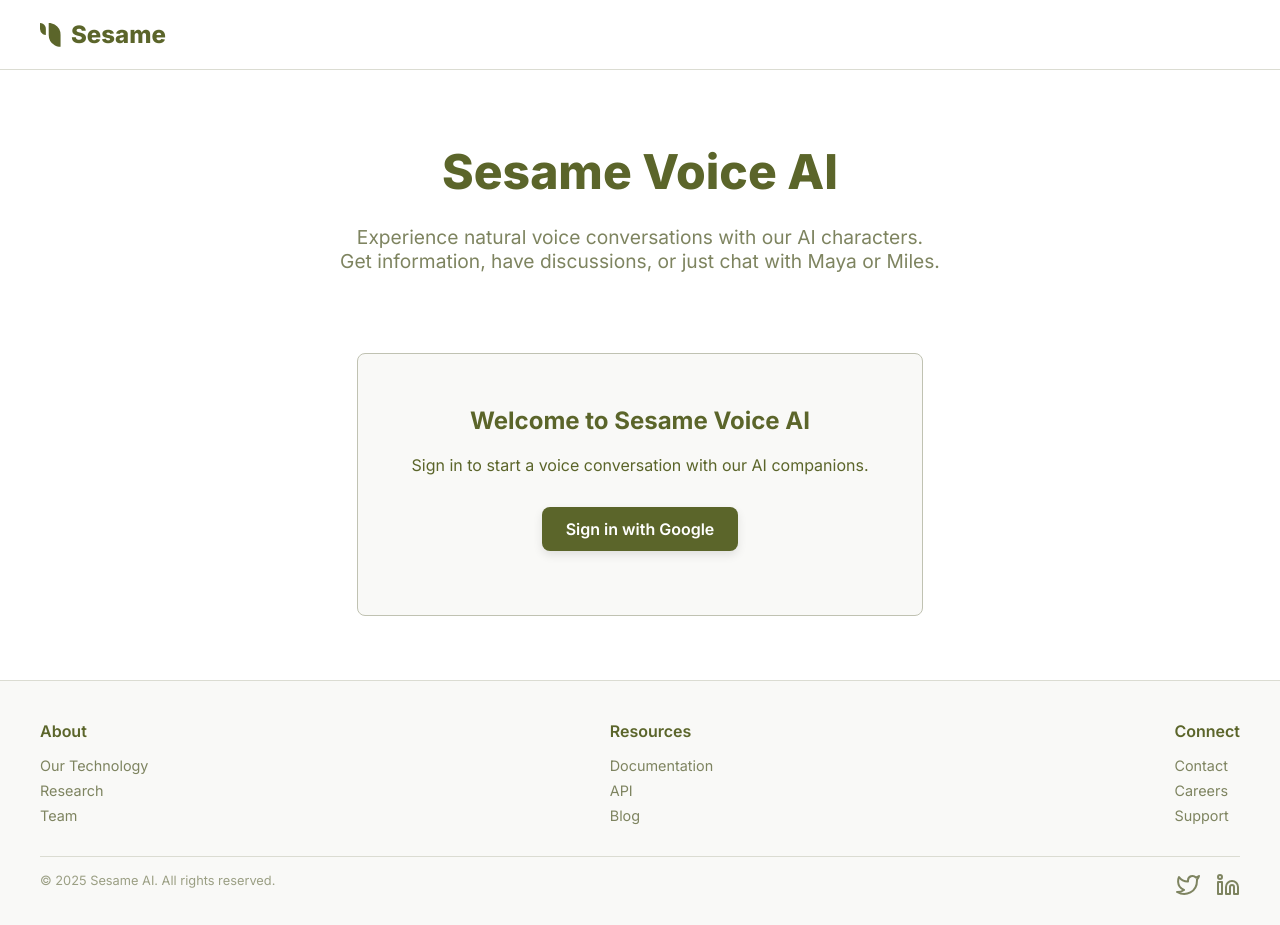
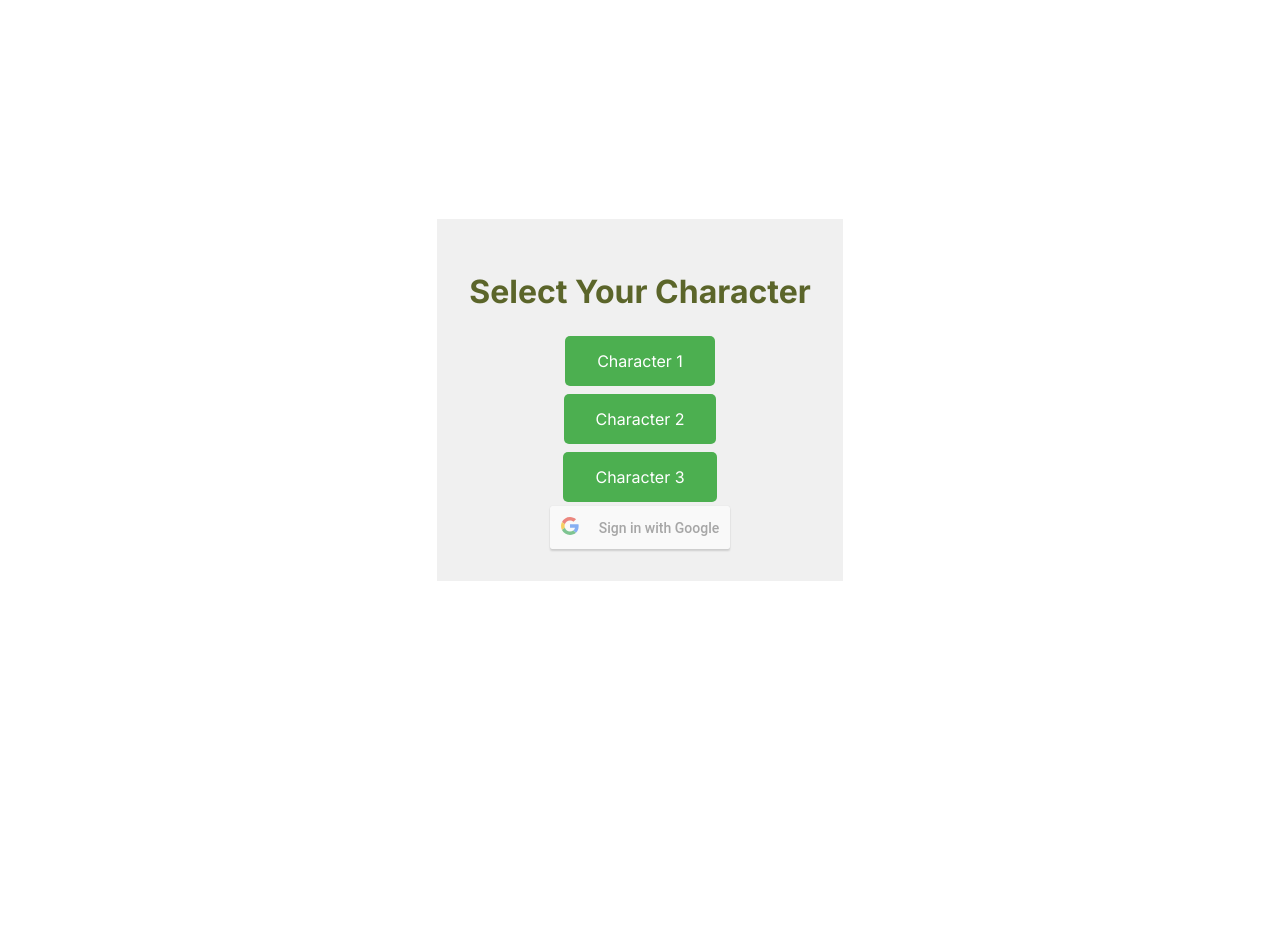
Before and after one commit to nvv1d/SSPP, a React (Create React App) app in the folder client/: page / in a window 1280 px wide. After the commit the page ends 800 px from the top, so only its background shows below. Built offline with nearby package versions, Linux system fonts and the light colour scheme; no server answers.

Commit message:
Update App.js

```diff
--- a/client/src/App.js
+++ b/client/src/App.js
@@ -1,104 +1,65 @@
 import React from 'react';
+import { GoogleLogin } from 'react-google-login';
 import styled from 'styled-components';
-import Header from './components/Header';
-import Footer from './components/Footer';
-import VoiceChatWidget from './components/VoiceChatWidget';
-import Login from './components/Login';
-import { AuthProvider, useAuth } from './context/AuthContext';
 
-const AppContainer = styled.div`
-  min-height: 100vh;
-  display: flex;
-  flex-direction: column;
-  background: white;
-  color: var(--green1);
-`;
 
-const MainContent = styled.main`
-  flex: 1;
+const CharacterSelectorContainer = styled.div`
   display: flex;
   flex-direction: column;
   align-items: center;
-  justify-content: center;
   padding: 2rem;
-  max-width: 1200px;
-  margin: 0 auto;
-  width: 100%;
+  /* Add Sesame's color scheme and styles here */
+  background-color: #f0f0f0; /* Example color */
 `;
 
-const HeroSection = styled.section`
+const CharacterButton = styled.button`
+  background-color: #4CAF50; /* Example color */
+  color: white;
+  padding: 15px 32px;
   text-align: center;
-  margin-bottom: 3rem;
-`;
+  text-decoration: none;
+  display: inline-block;
+  font-size: 16px;
+  margin: 4px 2px;
+  cursor: pointer;
+  border: none;
+  border-radius: 5px;
+  transition: background-color 0.3s ease;
 
-const Title = styled.h1`
-  font-size: 3rem;
-  font-weight: 800;
-  margin-bottom: 1.5rem;
-  color: var(--green1);
-
-  @media (max-width: 768px) {
-    font-size: 2rem;
+  &:hover {
+    background-color: #3e8e41;
   }
 `;
 
-const Subtitle = styled.p`
-  font-size: 1.2rem;
-  max-width: 600px;
-  margin: 0 auto;
-  color: var(--green2);
 
-  @media (max-width: 768px) {
-    font-size: 1rem;
-  }
-`;
+const CharacterSelector = () => {
+  return (
+    <CharacterSelectorContainer>
+      <h1>Select Your Character</h1>
+      <CharacterButton>Character 1</CharacterButton>
+      <CharacterButton>Character 2</CharacterButton>
+      <CharacterButton>Character 3</CharacterButton>
+      <GoogleLogin
+        clientId="YOUR_GOOGLE_CLIENT_ID" // Replace with your Google Client ID
+        buttonText="Sign in with Google"
+        onSuccess={responseGoogle}
+        onFailure={responseGoogle}
+        cookiePolicy={'single_host_origin'}
+      />
+    </CharacterSelectorContainer>
+  );
+};
 
-const AuthMessage = styled.div`
-  text-align: center;
-  padding: 2rem;
-  background: var(--green7);
-  border: 1px solid var(--green4);
-  border-radius: var(--radius2);
-  margin: 2rem 0;
-  max-width: 500px;
-  width: 100%;
-`;
+const responseGoogle = (response) => {
+  console.log(response);
+}
+
 
 function App() {
   return (
-    <AuthProvider>
-      <AppContent />
-    </AuthProvider>
-  );
-}
-
-function AppContent() {
-  const { currentUser } = useAuth();
-
-  return (
-    <AppContainer>
-      <Header />
-      <MainContent>
-        <HeroSection>
-          <Title>Sesame Voice AI</Title>
-          <Subtitle>
-            Experience natural voice conversations with our AI characters.
-            Get information, have discussions, or just chat with Maya or Miles.
-          </Subtitle>
-        </HeroSection>
-
-        {currentUser ? (
-          <VoiceChatWidget />
-        ) : (
-          <AuthMessage>
-            <h2>Welcome to Sesame Voice AI</h2>
-            <p>Sign in to start a voice conversation with our AI companions.</p>
-            <Login />
-          </AuthMessage>
-        )}
-      </MainContent>
-      <Footer />
-    </AppContainer>
+    <div style={{ minHeight: '100vh', display: 'flex', justifyContent: 'center', alignItems: 'center'}}>
+      <CharacterSelector />
+    </div>
   );
 }
 
```
